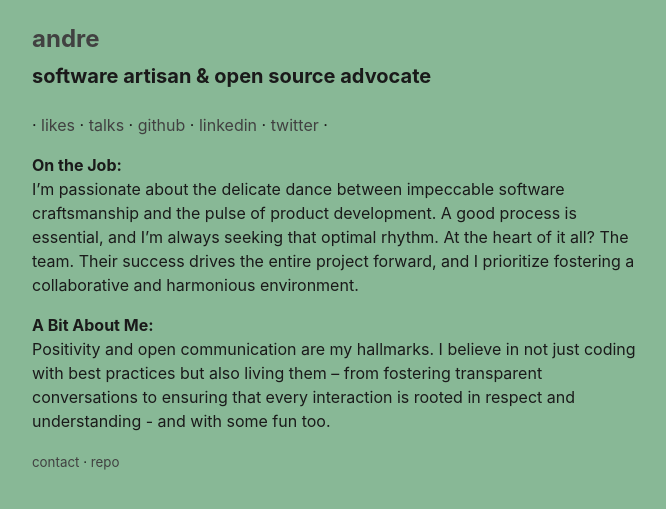
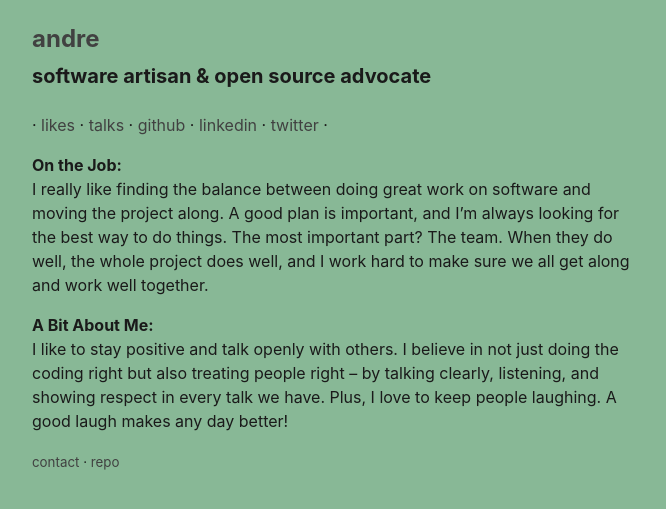
Before and after one commit to 3cpt/3cpt.github.io, a Jekyll site: the page built from index.md, in a window 1280 px wide. Shown: the top 509 px of the page, without its empty margins (304-970 px from the left). Built offline with Jekyll 4.4.1, drawn with Linux system fonts in a browser that asks for light colours.

Commit message:
Update index.md

```diff
--- a/index.md
+++ b/index.md
@@ -5,7 +5,7 @@ permalink: /
 ---
 
 **On the Job:**
-I'm passionate about the delicate dance between impeccable software craftsmanship and the pulse of product development. A good process is essential, and I'm always seeking that optimal rhythm. At the heart of it all? The team. Their success drives the entire project forward, and I prioritize fostering a collaborative and harmonious environment.
+I really like finding the balance between doing great work on software and moving the project along. A good plan is important, and I'm always looking for the best way to do things. The most important part? The team. When they do well, the whole project does well, and I work hard to make sure we all get along and work well together.
 
 **A Bit About Me:**
-Positivity and open communication are my hallmarks. I believe in not just coding with best practices but also living them – from fostering transparent conversations to ensuring that every interaction is rooted in respect and understanding - and with some fun too.
+I like to stay positive and talk openly with others. I believe in not just doing the coding right but also treating people right – by talking clearly, listening, and showing respect in every talk we have. Plus, I love to keep people laughing. A good laugh makes any day better!
```
